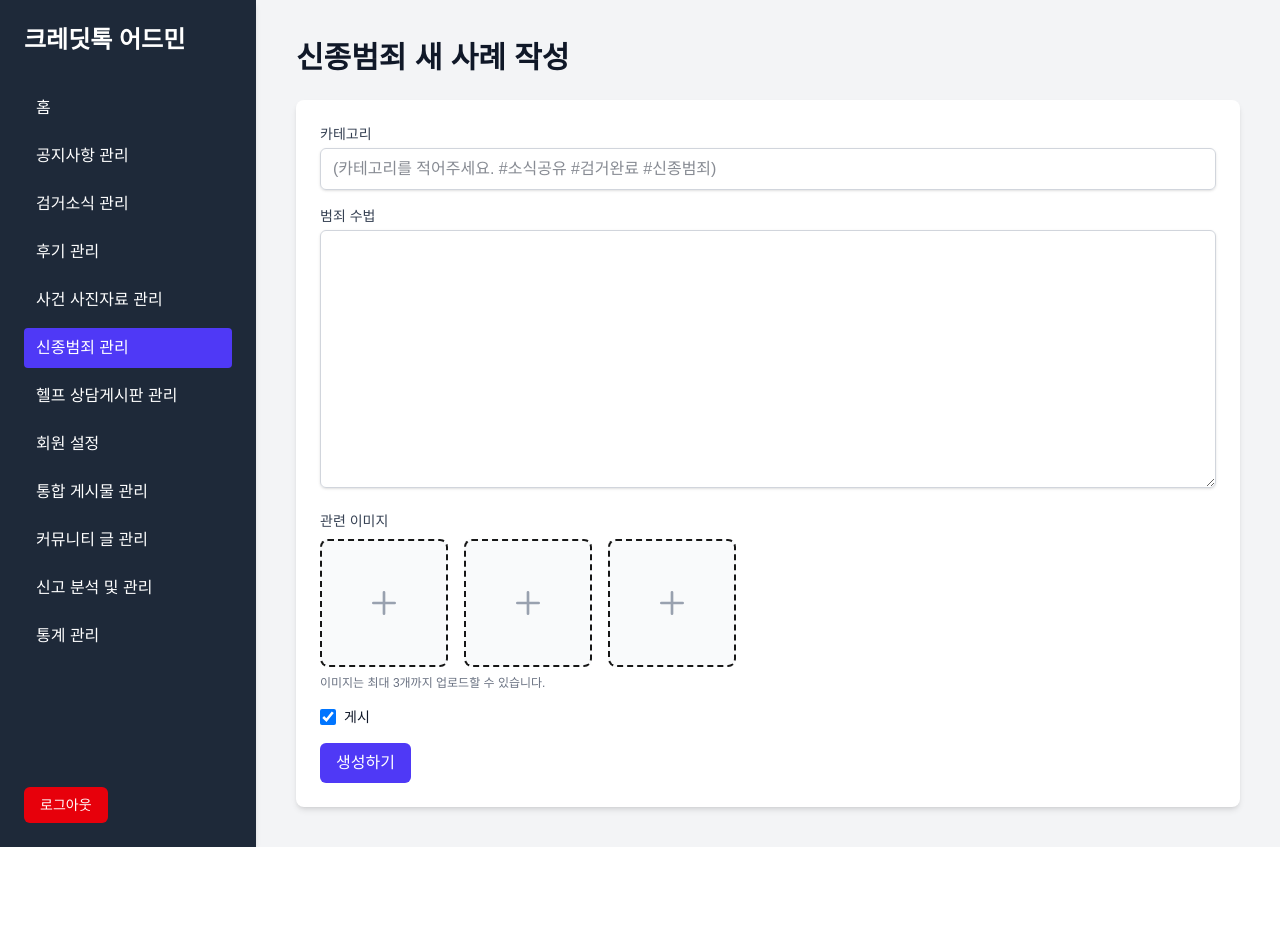
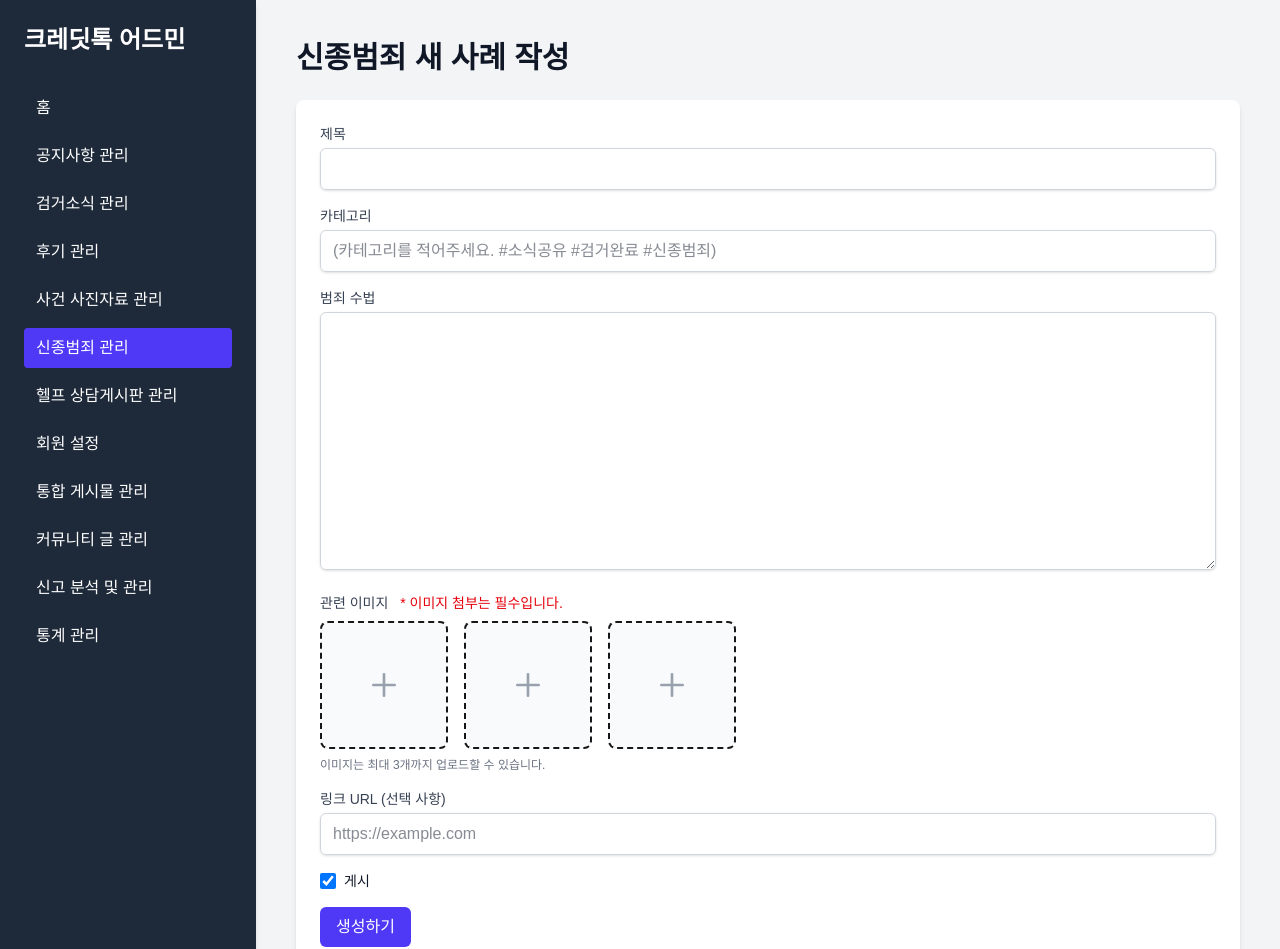
Before and after one commit to udfnd/credittalk-admin, a Next.js app: page /admin/new-crime-cases/create in a window 1280 px wide. Shown: the top 949 px of the page. Before the commit the page ends 847 px from the top, so only its background shows below. Built offline with nearby package versions, Linux system fonts and the light colour scheme; no server answers.

Commit message:
20250809

```diff
--- a/src/app/api/admin/all-posts/[type]/[id]/route.ts
+++ b/src/app/api/admin/all-posts/[type]/[id]/route.ts
@@ -21,8 +21,8 @@ function getTableAndContentColumn(type: string): { tableName: string | null; con
     reviews: { tableName: 'reviews', contentColumn: 'content', titleColumn: 'title', userColumn: 'user_id' },
     incident_photos: { tableName: 'incident_photos', contentColumn: 'description', titleColumn: 'title', userColumn: 'uploader_id' },
     'incident-photos': { tableName: 'incident_photos', contentColumn: 'description', titleColumn: 'title', userColumn: 'uploader_id' }, // alias for incident_photos
-    new_crime_cases: { tableName: 'new_crime_cases', contentColumn: 'method', titleColumn: 'method', userColumn: 'user_id' },
-    'new-crime-cases': { tableName: 'new_crime_cases', contentColumn: 'method', titleColumn: 'method', userColumn: 'user_id' }, // alias for new_crime_cases
+    new_crime_cases: { tableName: 'new_crime_cases', contentColumn: 'method', titleColumn: 'title', userColumn: 'user_id' },
+    'new-crime-cases': { tableName: 'new_crime_cases', contentColumn: 'method', titleColumn: 'title', userColumn: 'user_id' }, // alias for new_crime_cases
     help_questions: { tableName: 'help_questions', contentColumn: 'content', titleColumn: 'title', userColumn: 'user_id' },
     'help-questions': { tableName: 'help_questions', contentColumn: 'content', titleColumn: 'title', userColumn: 'user_id' }, // alias for help_questions
     notices: { tableName: 'notices', contentColumn: 'content', titleColumn: 'title', userColumn: null }, // user_id 대신 author_name 사용
--- a/src/app/api/admin/help-desk/[id]/publish/route.ts
+++ b/src/app/api/admin/help-desk/[id]/publish/route.ts
@@ -33,7 +33,7 @@ export async function POST(
       // 공개 처리: new_crime_cases에 등록
       const { data: question, error: questionError } = await supabaseAdmin
         .from('help_questions')
-        .select('content, user_id')
+        .select('case_summary, content, user_id')
         .eq('id', questionId)
         .single();
 
@@ -45,6 +45,7 @@ export async function POST(
       const { error: upsertError } = await supabaseAdmin
         .from('new_crime_cases')
         .upsert({
+          title: question.case_summary, // 문의 제목을 범죄 수법으로 사용
           method: question.content, // 문의 제목을 범죄 수법으로 사용
           is_published: true,
           user_id: question.user_id, // 문의 작성자를 사례 작성자로 지정
--- a/src/app/api/admin/new-crime-cases/[id]/route.ts
+++ b/src/app/api/admin/new-crime-cases/[id]/route.ts
@@ -16,8 +16,10 @@ async function isAdmin(): Promise<boolean> {
 }
 
 type NewCrimeCaseUpdate = {
+  title: string;
   method: string;
   is_published: boolean;
+  link_url?: string | null;
   image_urls?: string[] | null;
 };
 
@@ -57,9 +59,12 @@ export async function POST(
     const formData = await request.formData();
 
     const updates: NewCrimeCaseUpdate = {
+      title: formData.get('title') as string,
       method: formData.get('method') as string,
       is_published: formData.get('is_published') === 'true',
+      link_url: formData.get('link_url') as string | null,
     };
+
 
     const imageFiles = formData.getAll('imageFile') as File[];
     const BUCKET_NAME = 'post-images';
--- a/src/app/api/admin/new-crime-cases/route.ts
+++ b/src/app/api/admin/new-crime-cases/route.ts
@@ -52,12 +52,14 @@ export async function POST(request: NextRequest) {
 
   try {
     const formData = await request.formData();
+    const title = formData.get('title') as string; // [수정됨] title 필드 추가
     const methodText = formData.get('method') as string;
     const is_published = formData.get('is_published') === 'true';
     const imageFiles = formData.getAll('imageFile') as File[];
+    const link_url = formData.get('link_url') as string | null;
 
-    if (!methodText) {
-      return new NextResponse('Method is required', { status: 400 });
+    if (!title || !methodText) {
+      return new NextResponse('Title and Method are required', { status: 400 });
     }
 
     const imageUrls: string[] = [];
@@ -91,10 +93,12 @@ export async function POST(request: NextRequest) {
     const { data, error } = await supabaseAdmin
       .from('new_crime_cases')
       .insert({
+        title,
         method: methodText,
         image_urls: imageUrls.length > 0 ? imageUrls : null,
         is_published,
         user_id: user.id,
+        link_url,
       })
       .select()
       .single();
--- a/src/components/NewCrimeCaseForm.tsx
+++ b/src/components/NewCrimeCaseForm.tsx
@@ -4,17 +4,18 @@
 import { useForm, SubmitHandler } from 'react-hook-form';
 import { useState } from 'react';
 import { useRouter } from 'next/navigation';
-import ImageUpload from './ImageUpload'; // [수정됨] ImageUpload 컴포넌트를 임포트합니다.
+import ImageUpload from './ImageUpload';
 
 type NewCrimeCase = {
   id?: number;
+  title: string;
   category?: string;
   method: string;
   image_urls?: string[];
+  link_url?: string; // [수정됨] link_url 타입 추가
   is_published: boolean;
 };
 
-// [수정됨] FormInputs 타입을 개별 이미지 파일 필드에 맞게 수정합니다.
 type FormInputs = Omit<NewCrimeCase, 'image_urls'> & {
   imageFile_0?: FileList;
   imageFile_1?: FileList;
@@ -30,15 +31,12 @@ export default function NewCrimeCaseForm({ initialData }: NewCrimeCaseFormProps)
 
   const getSanitizedInitialValues = () => {
     if (!initialData) {
-      return {
-        is_published: true,
-      };
+      return { is_published: true };
     }
-    const { ...formDefaults } = initialData;
+    const { image_urls, ...formDefaults } = initialData;
     return formDefaults;
   };
 
-  // [수정됨] useForm에서 watch와 setValue를 추가로 가져옵니다.
   const { register, handleSubmit, reset, watch, setValue, formState: { errors, isSubmitting } } = useForm<FormInputs>({
     defaultValues: getSanitizedInitialValues(),
   });
@@ -50,12 +48,12 @@ export default function NewCrimeCaseForm({ initialData }: NewCrimeCaseFormProps)
     setMessage(null);
     const formData = new FormData();
 
+    formData.append('title', data.title);
     formData.append('method', data.method);
     formData.append('is_published', String(data.is_published));
     formData.append('category', data.category || '');
+    formData.append('link_url', data.link_url || '');
 
-
-    // [수정됨] 개별 파일 필드에서 파일을 수집하여 FormData에 추가합니다.
     let fileAttached = false;
     for (let i = 0; i < 3; i++) {
       const fileList = data[`imageFile_${i}` as keyof FormInputs] as FileList | undefined;
@@ -70,7 +68,6 @@ export default function NewCrimeCaseForm({ initialData }: NewCrimeCaseFormProps)
       return;
     }
 
-
     const url = isEditMode ? `/api/admin/new-crime-cases/${initialData?.id}` : '/api/admin/new-crime-cases';
     const method = 'POST';
 
@@ -84,9 +81,7 @@ export default function NewCrimeCaseForm({ initialData }: NewCrimeCaseFormProps)
 
       setMessage({ type: 'success', text: `신종범죄 사례가 성공적으로 ${isEditMode ? '수정' : '생성'}되었습니다.` });
 
-      if (!isEditMode) {
-        reset();
-      }
+      if (!isEditMode) reset();
 
       router.refresh();
       if (isEditMode) {
@@ -106,6 +101,17 @@ export default function NewCrimeCaseForm({ initialData }: NewCrimeCaseFormProps)
           {message.text}
         </div>
       )}
+
+      <div>
+        <label htmlFor="title" className="block text-sm font-medium text-gray-700">제목</label>
+        <input
+          id="title"
+          {...register('title', { required: '제목은 필수입니다.' })}
+          className="w-full px-3 py-2 mt-1 border border-gray-300 rounded-md shadow-sm text-gray-900"
+        />
+        {errors.title && <p className="mt-1 text-sm text-red-600">{errors.title.message}</p>}
+      </div>
+
       <div>
         <label htmlFor="category" className="block text-sm font-medium text-gray-700">카테고리</label>
         <input
@@ -126,16 +132,26 @@ export default function NewCrimeCaseForm({ initialData }: NewCrimeCaseFormProps)
         {errors.method && <p className="mt-1 text-sm text-red-600">{errors.method.message}</p>}
       </div>
 
-      {/* [수정됨] 기존 input을 ImageUpload 컴포넌트로 교체합니다. */}
       <div>
         <label className="block text-sm font-medium text-gray-700 mb-2">
           관련 이미지 {isEditMode && '(변경할 경우에만 업로드)'}
+          <p className="text-red-600 inline-block ml-2">* 이미지 첨부는 필수입니다.</p>
         </label>
         <ImageUpload
           register={register}
           watch={watch}
           setValue={setValue}
           initialImageUrls={initialData?.image_urls || []}
+        />
+      </div>
+      <div>
+        <label htmlFor="link_url" className="block text-sm font-medium text-gray-700">링크 URL (선택 사항)</label>
+        <input
+          id="link_url"
+          type="url"
+          placeholder="https://example.com"
+          {...register('link_url')}
+          className="w-full px-3 py-2 mt-1 border border-gray-300 rounded-md shadow-sm text-gray-900"
         />
       </div>
 
--- a/src/components/ReviewForm.tsx
+++ b/src/components/ReviewForm.tsx
@@ -128,7 +128,6 @@ export default function ReviewForm({ initialData }: ReviewFormProps) {
           initialImageUrls={initialData?.image_urls || []}
         />
       </div>
-
       <div>
         <label htmlFor="rating" className="block text-sm font-medium text-gray-700">평점</label>
         <select
```
Also changed, not shown: src/app/admin/new-crime-cases/page.tsx (+12 -7 lines).
